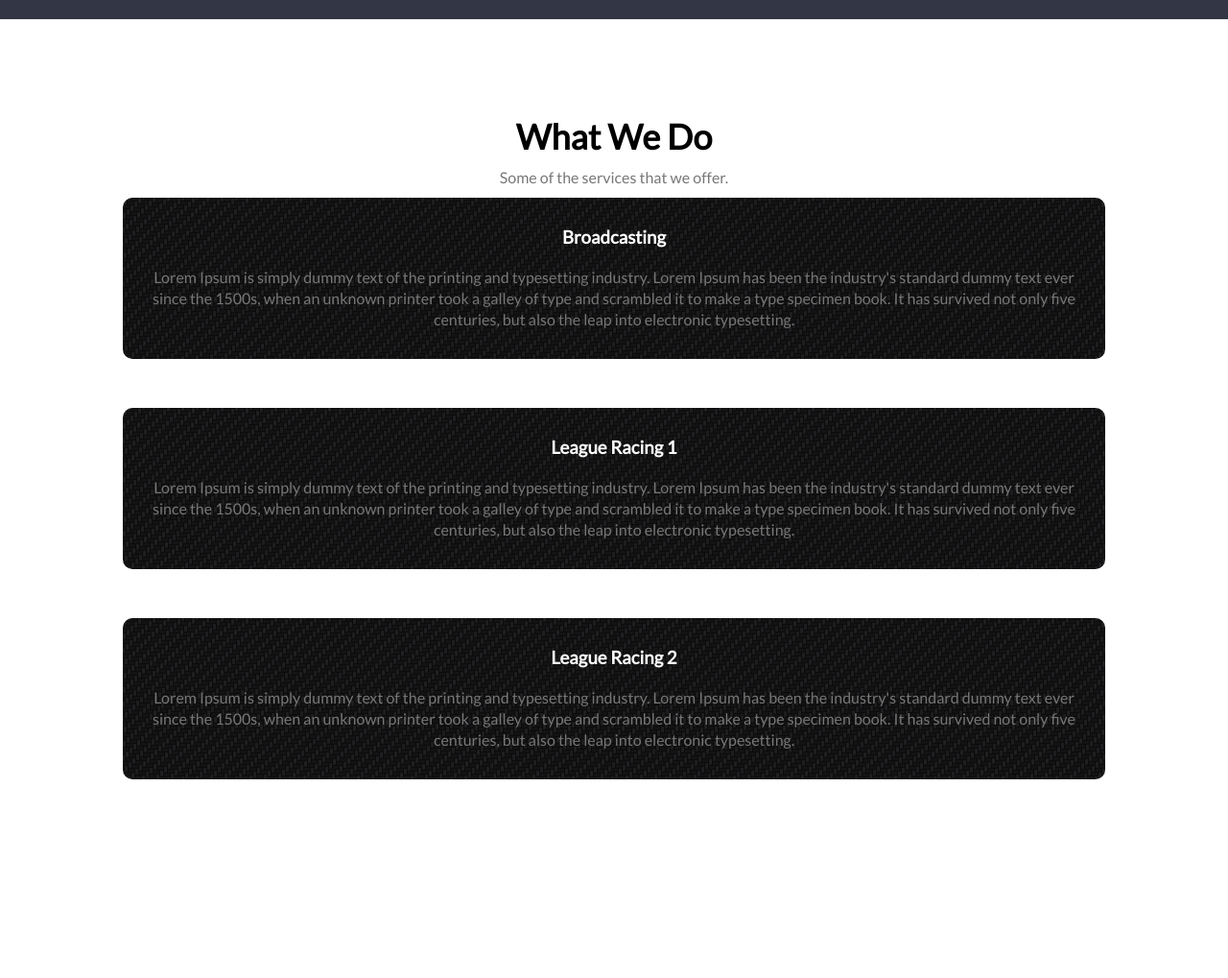
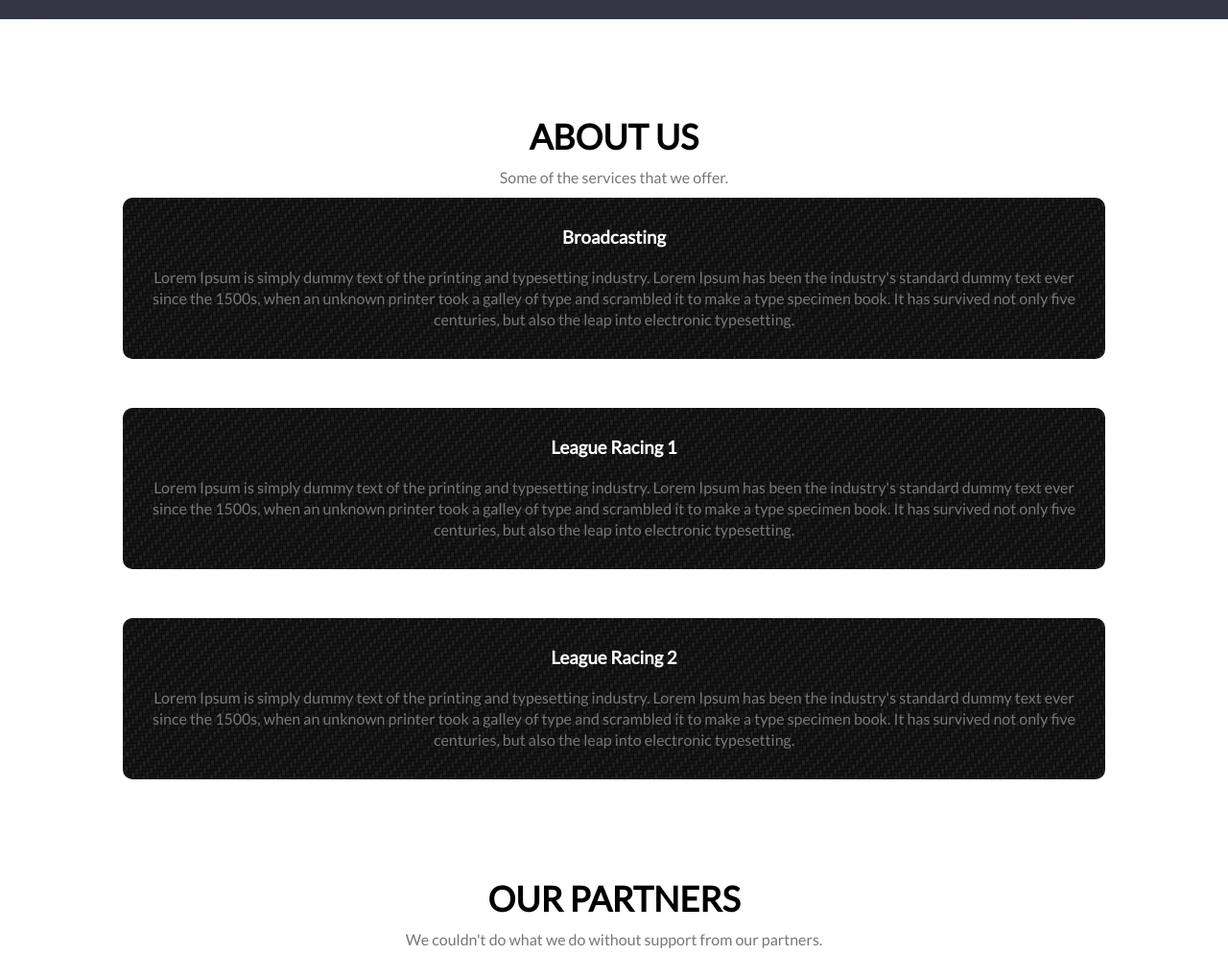
Before and after one commit to JP-888/SimShed-Broadcasting, a plain HTML site: page index.html in a window 1280 px wide. Shown: the part 780-1799 px from the top of the page at 96% size. Before the commit the page ends 1644 px from the top, so only its background shows below. Drawn offline with Linux system fonts and the light colour scheme; grey boxes are pictures that could not be loaded.

Commit message:
Website update

```diff
--- a/index.html
+++ b/index.html
@@ -18,7 +18,7 @@
             <ul>
                 <li><a href="">HOME</a></li>
                 <li><a href="">ABOUT</a></li>
-                <li><a href="">PARTNERS</a></li>
+                <li><a href="">OUR PARTNERS</a></li>
                 <li><a href="">REGISTER TO RACE</a></li>
                 <li><a href="">GALLERY</a></li>
             </ul>
@@ -39,7 +39,7 @@
 <!---About-->
 
 <section class="about">
-    <h1>What We Do</h1>
+    <h1>ABOUT US</h1>
     <p>Some of the services that we offer.</p>
 
     <div class="row">
@@ -72,6 +72,21 @@
     </div>
 </section>
 
+<!---Our Partners-->
+
+<section class="our-partners">
+    <h1>OUR PARTNERS</h1>
+    <p>We couldn't do what we do without support from our partners.</p>
+
+    <div class="row">
+        <div class="our-partners-col">
+            <img src
+        </div>
+    </div>
+
+
+</section>
+
 
 
 
--- a/style.css
+++ b/style.css
@@ -134,6 +134,12 @@ nav .fa{
     }
 }
 
+@media(max-width: 700px){
+    .row{
+        flex-direction: column;
+    }
+}
+
 
 /* ABOUT Section */
 
@@ -193,3 +199,12 @@ p{
     line-height: 22px;
     padding: 10px;
 }
+
+/* Our Partners */
+
+.our-partners{
+    width: 80%;
+    margin: auto;
+    text-align: center;
+    padding-top: 50px;
+}
```
